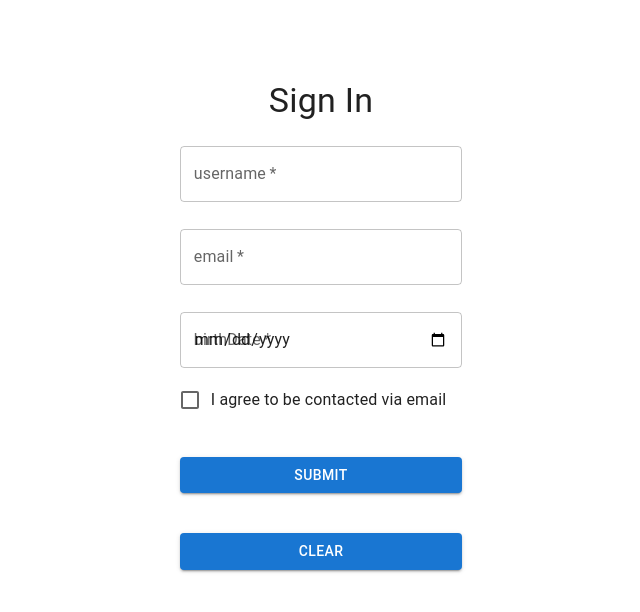
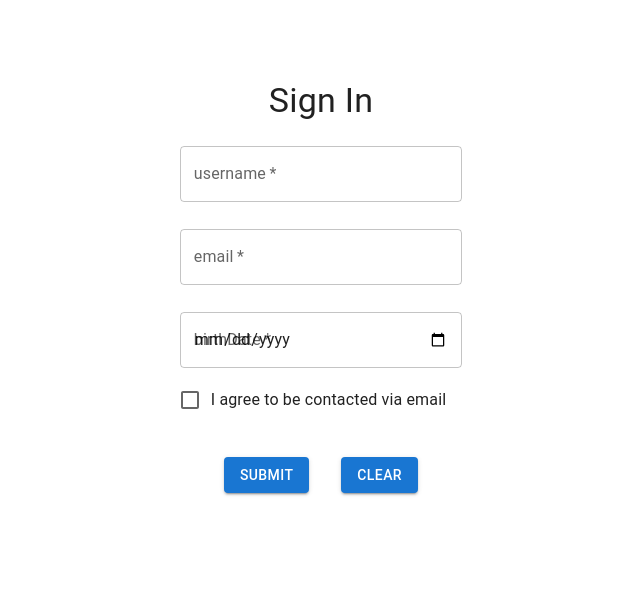
Before and after one commit to dujules23/contact-us-form, a React (Create React App) app: page / in a window 1280 px wide. Shown: the top 612 px of the page, without its empty margins (319-959 px from the left). Built offline with nearby package versions, Linux system fonts and the light colour scheme.

Commit message:
edited buttons

```diff
--- a/src/components/Form.js
+++ b/src/components/Form.js
@@ -81,15 +81,15 @@ export default function Form(props) {
               </FormHelperText>
             <Button
             type="submit"
-            fullWidth variant="contained"
-            sx={{ mt: 3, mb: 2 }}
+            size="xl" variant="contained"
+            sx={{ mt: 3, mb: 2, mx: 2 }}
             >
             Submit
             </Button>
             <Button
             type="reset"
-            fullWidth variant="contained"
-            sx={{ mt: 3, mb: 2 }}
+            size="xl" variant="contained"
+            sx={{ mt: 3, mb: 2, mx: 2 }}
             >
             Clear
             </Button>
```
